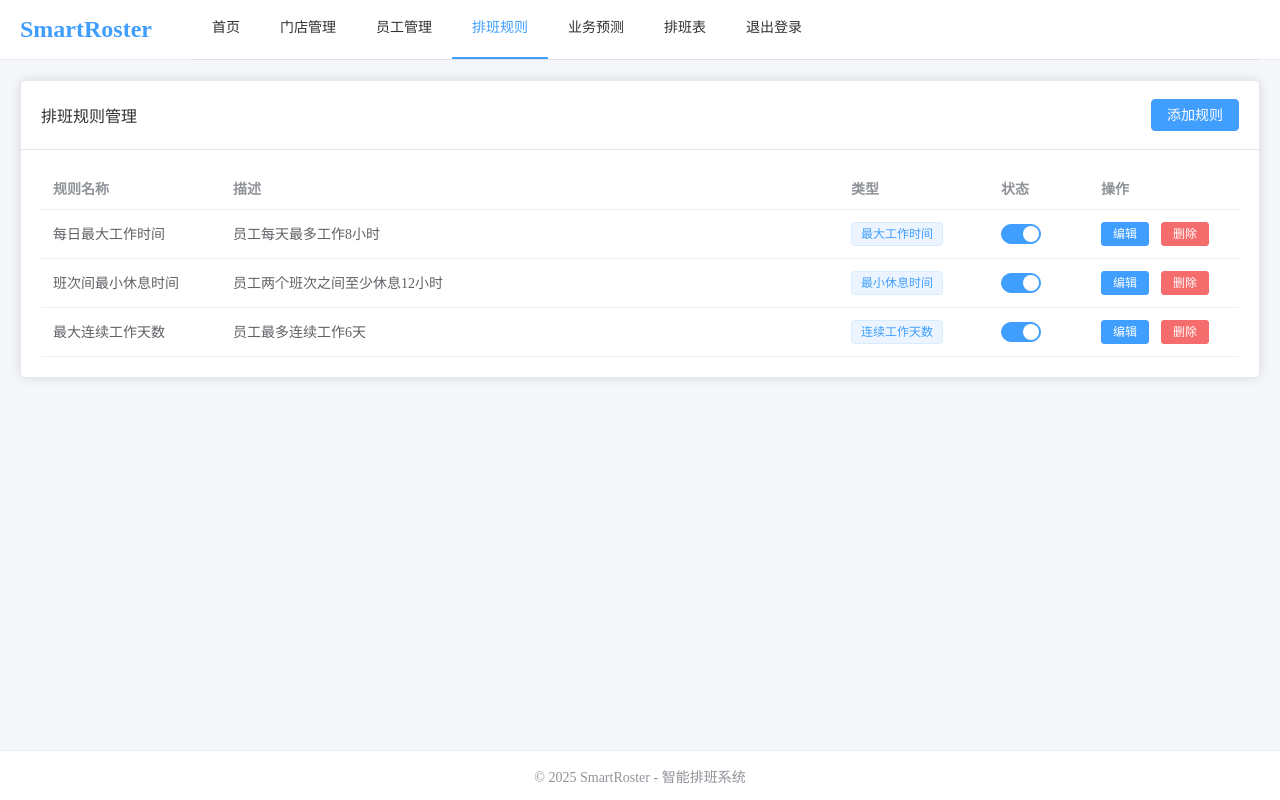
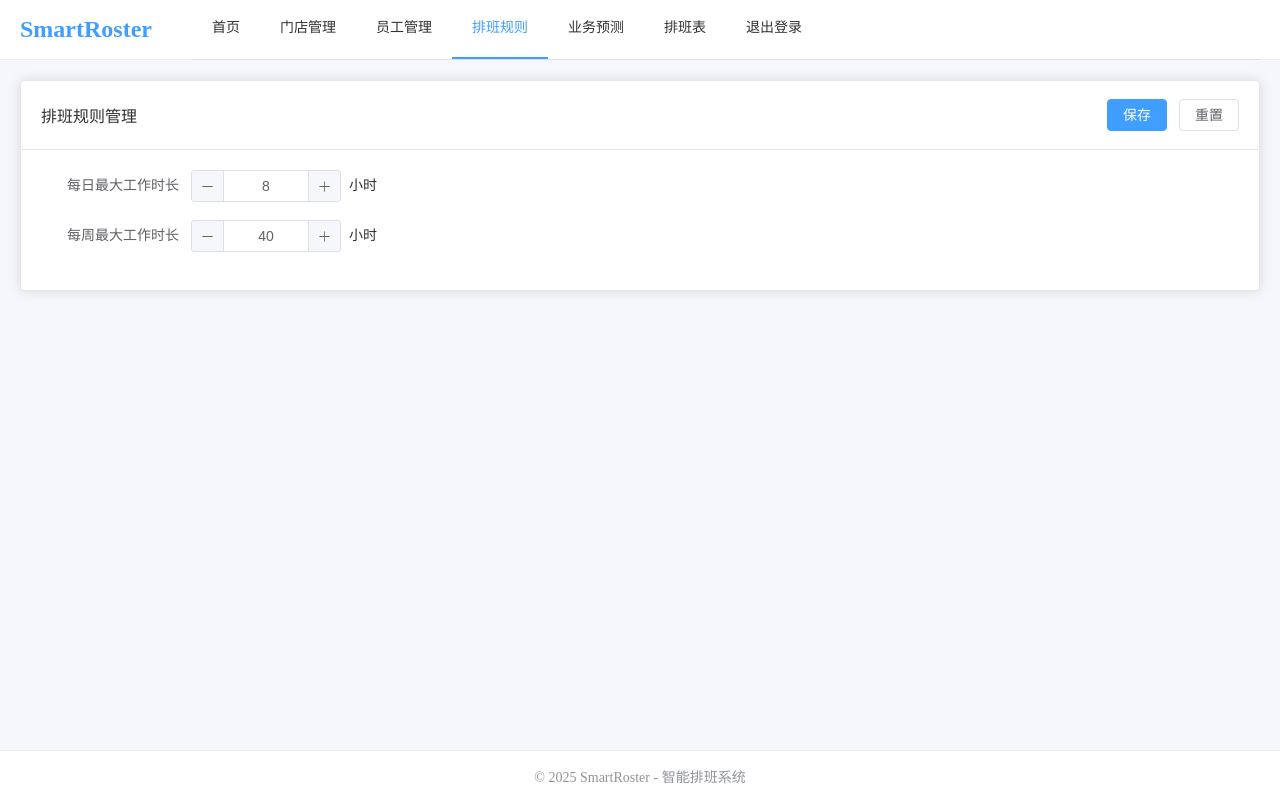
Before and after one commit to zzy-repo/SmartRoster, a Vue app: page /rules in a window 1280 px wide. Built offline with nearby package versions, Linux system fonts and the light colour scheme; sample sign-in values are in the browser's storage.

Commit message:
refactor(rule-management): 重构规则管理页面为全局设置管理
将规则管理页面重构为全局设置管理，移除规则列表和相关操作，简化页面功能，专注于全局设置的保存和重置

```diff
--- a/src/client/views/rule/RuleManagement.vue
+++ b/src/client/views/rule/RuleManagement.vue
@@ -1,188 +1,46 @@
 <script setup lang="ts">
-import { ElMessage, ElMessageBox } from 'element-plus'
+import { ElMessage } from 'element-plus'
 import { onMounted, ref } from 'vue'
 
-// 排班规则类型定义
-interface Rule {
-  id: string
-  name: string
-  description: string
-  type: string
-  parameters: Record<string, any>
-  active: boolean
-}
+// 全局设置
+const loading = ref(false)
+const globalSettings = ref({
+  dailyMaxHours: 8,
+  weeklyMaxHours: 40
+})
 
-// 状态
-const rules = ref<Rule[]>([])
-const loading = ref(false)
-const dialogVisible = ref(false)
-const currentRule = ref<Rule | null>(null)
-
-// 表单规则
-const formRules = {
-  name: [
-    { required: true, message: '请输入规则名称', trigger: 'blur' },
-    { min: 2, max: 50, message: '长度在 2 到 50 个字符', trigger: 'blur' },
-  ],
-  type: [
-    { required: true, message: '请选择规则类型', trigger: 'change' },
-  ],
-  description: [
-    { required: true, message: '请输入规则描述', trigger: 'blur' },
-  ],
-}
-
-// 规则类型选项
-const ruleTypeOptions = [
-  { label: '最大工作时间', value: 'max_working_hours' },
-  { label: '最小休息时间', value: 'min_rest_hours' },
-  { label: '连续工作天数', value: 'consecutive_working_days' },
-  { label: '技能匹配', value: 'skill_matching' },
-  { label: '员工偏好', value: 'employee_preference' },
-]
-
-// 加载规则列表
-async function loadRules() {
-  loading.value = true
-  try {
-    // 这里应该是从API获取数据
-    // const response = await fetch('/api/rules')
-    // rules.value = await response.json()
-
-    // 模拟数据
-    setTimeout(() => {
-      rules.value = [
-        {
-          id: '1',
-          name: '每日最大工作时间',
-          description: '员工每天最多工作8小时',
-          type: 'max_working_hours',
-          parameters: { maxHours: 8 },
-          active: true,
-        },
-        {
-          id: '2',
-          name: '班次间最小休息时间',
-          description: '员工两个班次之间至少休息12小时',
-          type: 'min_rest_hours',
-          parameters: { minHours: 12 },
-          active: true,
-        },
-        {
-          id: '3',
-          name: '最大连续工作天数',
-          description: '员工最多连续工作6天',
-          type: 'consecutive_working_days',
-          parameters: { maxDays: 6 },
-          active: true,
-        },
-      ]
-      loading.value = false
-    }, 500)
-  }
-  catch (error) {
-    ElMessage.error('加载规则失败')
-    loading.value = false
-  }
-}
-
-// 打开新增/编辑对话框
-function openDialog(rule?: Rule) {
-  if (rule) {
-    currentRule.value = { ...rule }
-  }
-  else {
-    currentRule.value = {
-      id: '',
-      name: '',
-      description: '',
-      type: '',
-      parameters: {},
-      active: true,
-    }
-  }
-  dialogVisible.value = true
-}
-
-// 保存规则
+// 保存设置
 async function saveRule() {
-  if (!currentRule.value)
-    return
-
-  // 这里应该是调用API保存数据
-  // const response = await fetch('/api/rules', {
-  //   method: currentRule.value.id ? 'PUT' : 'POST',
+  // 保存全局设置
+  // 这里应该是调用API保存全局设置数据
+  // const response = await fetch('/api/settings', {
+  //   method: 'PUT',
   //   headers: { 'Content-Type': 'application/json' },
-  //   body: JSON.stringify(currentRule.value)
+  //   body: JSON.stringify(globalSettings.value)
   // })
 
   // 模拟保存成功
   setTimeout(() => {
-    if (currentRule.value!.id) {
-      // 更新现有规则
-      const index = rules.value.findIndex(r => r.id === currentRule.value!.id)
-      if (index !== -1) {
-        rules.value[index] = { ...currentRule.value! }
-      }
-    }
-    else {
-      // 添加新规则
-      const newRule = {
-        ...currentRule.value!,
-        id: Date.now().toString(),
-      }
-      rules.value.push(newRule)
-    }
-
-    dialogVisible.value = false
-    ElMessage.success('保存成功')
+    ElMessage.success('设置已保存')
   }, 300)
 }
 
-// 删除规则
-function deleteRule(rule: Rule) {
-  ElMessageBox.confirm(
-    '确定要删除这条规则吗？',
-    '警告',
-    {
-      confirmButtonText: '确定',
-      cancelButtonText: '取消',
-      type: 'warning',
-    },
-  ).then(async () => {
-    // 这里应该是调用API删除数据
-    // await fetch(`/api/rules/${rule.id}`, { method: 'DELETE' })
-
-    // 模拟删除成功
-    setTimeout(() => {
-      const index = rules.value.findIndex(r => r.id === rule.id)
-      if (index !== -1) {
-        rules.value.splice(index, 1)
-      }
-      ElMessage.success('删除成功')
-    }, 300)
-  }).catch(() => {
-    // 取消删除
-  })
-}
-
-// 切换规则状态
-async function toggleRuleStatus(rule: Rule) {
-  // 这里应该是调用API更新状态
-  // await fetch(`/api/rules/${rule.id}/toggle`, { method: 'PUT' })
-
-  // 模拟更新成功
-  setTimeout(() => {
-    const index = rules.value.findIndex(r => r.id === rule.id)
-    if (index !== -1) {
-      rules.value[index].active = !rules.value[index].active
-    }
-  }, 300)
+// 重置设置
+function resetSettings() {
+  globalSettings.value = {
+    dailyMaxHours: 8,
+    weeklyMaxHours: 40
+  }
+  ElMessage.success('设置已重置')
 }
 
 // 初始化
 onMounted(() => {
-  loadRules()
+  // 这里可以加载全局设置
+  loading.value = true
+  setTimeout(() => {
+    loading.value = false
+  }, 300)
 })
 </script>
 
@@ -192,102 +50,30 @@ onMounted(() => {
       <template #header>
         <div class="card-header">
           <span>排班规则管理</span>
-          <el-button type="primary" @click="openDialog()">
-            添加规则
-          </el-button>
+          <div>
+            <el-button type="primary" @click="saveRule">保存</el-button>
+            <el-button @click="resetSettings">重置</el-button>
+          </div>
         </div>
       </template>
 
-      <el-table :data="rules" style="width: 100%">
-        <el-table-column prop="name" label="规则名称" width="180" />
-        <el-table-column prop="description" label="描述" />
-        <el-table-column prop="type" label="类型" width="150">
-          <template #default="{ row }">
-            <el-tag>
-              {{ ruleTypeOptions.find(option => option.value === row.type)?.label || row.type }}
-            </el-tag>
-          </template>
-        </el-table-column>
-        <el-table-column label="状态" width="100">
-          <template #default="{ row }">
-            <el-switch
-              v-model="row.active"
-              @change="toggleRuleStatus(row)"
-            />
-          </template>
-        </el-table-column>
-        <el-table-column label="操作" width="150">
-          <template #default="{ row }">
-            <el-button type="primary" size="small" @click="openDialog(row)">
-              编辑
-            </el-button>
-            <el-button type="danger" size="small" @click="deleteRule(row)">
-              删除
-            </el-button>
-          </template>
-        </el-table-column>
-      </el-table>
+      <!-- 全局设置 -->
+        <el-form label-width="150px">
+          <el-form-item label="每日最大工作时长">
+            <el-input-number v-model="globalSettings.dailyMaxHours" :min="1" :max="24" />
+            <span class="ml-2">小时</span>
+          </el-form-item>
+
+          <el-form-item label="每周最大工作时长">
+            <el-input-number v-model="globalSettings.weeklyMaxHours" :min="1" :max="168" />
+            <span class="ml-2">小时</span>
+          </el-form-item>
+        </el-form>
+
+      <!-- 规则列表部分已移除 -->
     </el-card>
 
-    <!-- 新增/编辑对话框 -->
-    <el-dialog
-      v-model="dialogVisible"
-      :title="currentRule?.id ? '编辑规则' : '添加规则'"
-      width="50%"
-    >
-      <el-form
-        v-if="currentRule"
-        :model="currentRule"
-        :rules="formRules"
-        label-width="100px"
-      >
-        <el-form-item label="规则名称" prop="name">
-          <el-input v-model="currentRule.name" />
-        </el-form-item>
-        <el-form-item label="规则类型" prop="type">
-          <el-select v-model="currentRule.type" placeholder="请选择规则类型" style="width: 100%">
-            <el-option
-              v-for="option in ruleTypeOptions"
-              :key="option.value"
-              :label="option.label"
-              :value="option.value"
-            />
-          </el-select>
-        </el-form-item>
-        <el-form-item label="规则描述" prop="description">
-          <el-input v-model="currentRule.description" type="textarea" :rows="3" />
-        </el-form-item>
-
-        <!-- 根据规则类型显示不同的参数设置 -->
-        <template v-if="currentRule.type === 'max_working_hours'">
-          <el-form-item label="最大工时">
-            <el-input-number v-model="currentRule.parameters.maxHours" :min="1" :max="24" />
-            <span class="ml-2">小时</span>
-          </el-form-item>
-        </template>
-
-        <template v-if="currentRule.type === 'min_rest_hours'">
-          <el-form-item label="最小休息时间">
-            <el-input-number v-model="currentRule.parameters.minHours" :min="1" :max="48" />
-            <span class="ml-2">小时</span>
-          </el-form-item>
-        </template>
-
-        <template v-if="currentRule.type === 'consecutive_working_days'">
-          <el-form-item label="最大连续天数">
-            <el-input-number v-model="currentRule.parameters.maxDays" :min="1" :max="14" />
-            <span class="ml-2">天</span>
-          </el-form-item>
-        </template>
-      </el-form>
-
-      <template #footer>
-        <span class="dialog-footer">
-          <el-button @click="dialogVisible = false">取消</el-button>
-          <el-button type="primary" @click="saveRule">保存</el-button>
-        </span>
-      </template>
-    </el-dialog>
+    <!-- 对话框部分已移除 -->
   </div>
 </template>
 
@@ -305,4 +91,20 @@ onMounted(() => {
 .ml-2 {
   margin-left: 8px;
 }
+
+.global-settings {
+  margin-bottom: 20px;
+  padding: 15px;
+  background-color: #f8f9fa;
+  border-radius: 4px;
+}
+
+.global-settings h3 {
+  margin-top: 0;
+  margin-bottom: 15px;
+  font-size: 16px;
+  font-weight: 500;
+}
+
+/* 规则列表相关样式已移除 */
 </style>
```
